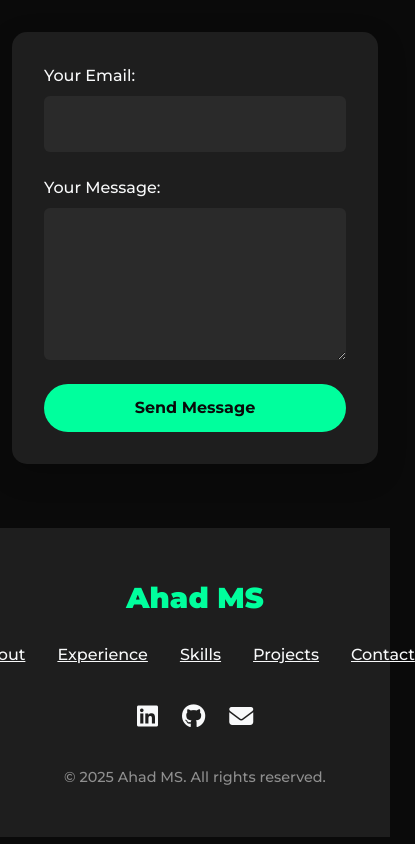
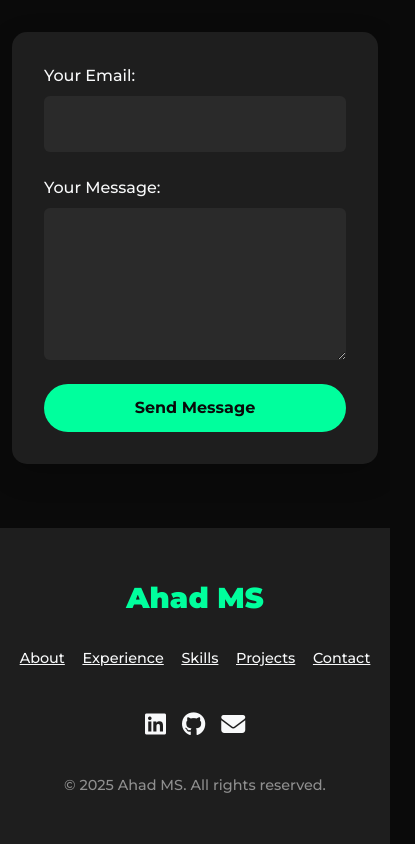
Before and after one commit to ahadms/AhadLatestPortfolio, a plain HTML site: page AhadLatestPortfolio/index.html in a window 390 px wide. Shown: the part 10673-11517 px from the top of the page, 415 px wide, since content can reach past the window. Drawn offline with nearby package versions, Linux system fonts and the light colour scheme.

Commit message:
Update index.html
Footer Updated

```diff
--- a/AhadLatestPortfolio/index.html
+++ b/AhadLatestPortfolio/index.html
@@ -964,6 +964,7 @@
 
   <!-- Footer -->
  <!-- Updated Footer -->
+<!-- Updated Footer -->
 <footer>
   <div class="container">
     <div class="footer-logo">Ahad MS</div>
@@ -984,6 +985,52 @@
     </div>
   </div>
 </footer>
+
+<style>
+  /* Add this to your existing styles */
+  .footer-links {
+    display: flex;
+    justify-content: center;
+    flex-wrap: wrap;
+    gap: 1rem;
+    margin-bottom: 2rem;
+  }
+
+  .footer-links a {
+    color: var(--light);
+    transition: color 0.3s ease;
+    padding: 0.5rem;
+    white-space: nowrap;
+  }
+
+  .footer-links a:hover {
+    color: var(--primary);
+    text-decoration: none;
+  }
+
+  .social-links {
+    display: flex;
+    justify-content: center;
+    gap: 1.5rem;
+    margin-bottom: 2rem;
+    flex-wrap: wrap;
+  }
+
+  @media (max-width: 576px) {
+    .footer-links {
+      gap: 0.5rem;
+    }
+
+    .footer-links a {
+      font-size: 0.9rem;
+      padding: 0.3rem;
+    }
+
+    .social-links {
+      gap: 1rem;
+    }
+  }
+</style>
 
   <script src="https://cdn.jsdelivr.net/npm/bootstrap@5.3.3/dist/js/bootstrap.bundle.min.js"></script>
   <script>
```
